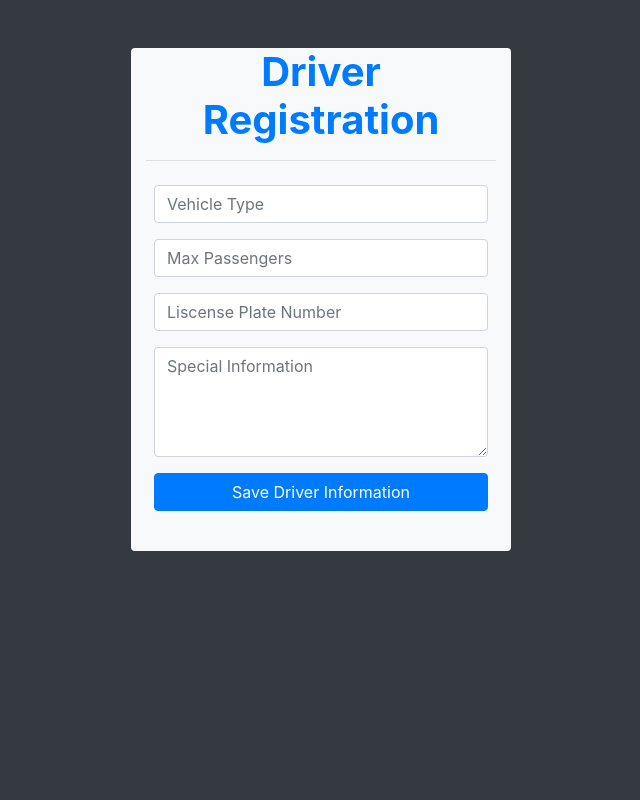
After one commit to chun77/rideshare, a Django app: page /rideshare/driverregister/ in a window 1280 px wide. The commit adds this page. Shown: the whole page, without its empty margins (319-959 px from the left). Run offline with Django 4.2, Linux system fonts and the light colour scheme; the visitor is signed in with stand-in values (Sample User, id 1); some libraries are stand-ins or nearby versions.

Commit message:
got driver registration done

```diff
--- a/docker-deploy/web-app/rideshare/forms.py
+++ b/docker-deploy/web-app/rideshare/forms.py
@@ -2,8 +2,16 @@ from django.forms import ModelForm
 from django.contrib.auth.forms import UserCreationForm
 from django.contrib.auth.models import User
 from django import forms
+from .models import Driver
 
-
+class CreateDriverForm(ModelForm):
+	# def __init__(self, *args, **kwargs):
+	# 	self.request = kwargs.pop("request")
+	# 	super(CreateDriverForm, self).__init__(*args, **kwargs)
+	# 	self.fields['user'] = self.request.user
+	class Meta:
+		model = Driver
+		fields = ['vehicle_type', 'max_passengers', 'plate_number', 'special_info']
 
 class CreateUserForm(UserCreationForm):
 	class Meta:
--- a/docker-deploy/web-app/rideshare/models.py
+++ b/docker-deploy/web-app/rideshare/models.py
@@ -22,7 +22,7 @@ def get_default_driver():
     return Driver.object.get(name='default')
 
 class Driver(models.Model):
-    user = models.ForeignKey(User, on_delete=models.SET(get_default_user))
+    user = models.ForeignKey(User, on_delete=models.CASCADE)
     vehicle_type = models.CharField(max_length=200)
     max_passengers = models.IntegerField()
     plate_number = models.CharField(max_length=200)
@@ -50,8 +50,8 @@ class Ride(models.Model):
     end_loc = models.CharField(max_length=200)
     create_time = models.DateTimeField("time created")
     end_time = models.DateTimeField("time completed")
-    driver_user = models.ForeignKey(Driver, on_delete=models.SET(get_default_driver))
-    request_user = models.ForeignKey(Rider, on_delete=models.SET(get_default_rider))
+    driver_user = models.ForeignKey(Driver, on_delete=models.CASCADE)
+    request_user = models.ForeignKey(Rider, on_delete=models.CASCADE)
 
     def __str__(self):
         return f'({self.status}, {self.driver_user}, {self.request_user}, {self.ride_id})'
--- /dev/null
+++ b/docker-deploy/web-app/rideshare/templates/rideshare/driverRegister.html
@@ -0,0 +1,57 @@
+<html lang="en">
+
+<head>
+  <meta charset="UTF-8">
+  <meta name="author" content="Sahil Kumar">
+  <meta http-equiv="X-UA-Compatible" content="IE=edge">
+  <meta name="viewport" content="width=device-width,initial-scale=1">
+  <title>Driver Registration</title>
+  <link rel="stylesheet" href="https://maxcdn.bootstrapcdn.com/bootstrap/4.1.0/css/bootstrap.min.css">
+  <link rel="stylesheet" href="https://use.fontawesome.com/releases/v5.0.13/css/all.css">
+</head>
+
+<body class="bg-dark">
+  <div class="container">
+    <div class="row justify-content-center">
+      <div class="col-md-4 mt-5 bg-light rounded">
+        <h1 class="text-center font-weight-bold text-primary">Driver Registration</h1>
+        <hr class="bg-light">
+        <h5 class="text-center text-success"></h5>
+        <form action="" method="POST" id="form-box" class="p-2">
+			{% csrf_token %}
+          <div class="form-group input-group">
+            <!-- <div class="input-group-prepend">
+              <span class="input-group-text"><i class="fas fa-user"></i></span>
+            </div> -->
+            <input type="text" name="vehicle_type" class="form-control" placeholder="Vehicle Type" required>
+          </div>
+          <div class="form-group input-group">
+            <!-- <div class="input-group-prepend">
+              <span class="input-group-text"><i class="fas fa-envelope"></i></span>
+            </div> -->
+            <input type="number" name="max_passengers"  class="form-control" placeholder="Max Passengers" required>
+          </div>
+          <div class="form-group input-group">
+            <!-- <div class="input-group-prepend">
+              <span class="input-group-text"><i class="fas fa-at"></i></span>
+            </div> -->
+            <input type="text" name="plate_number" class="form-control" placeholder="Liscense Plate Number" required>
+          </div>
+          <div class="form-group input-group">
+            <!-- <div class="input-group-prepend">
+              <span class="input-group-text"><i class="fas fa-comment-alt"></i></span>
+            </div> -->
+            <textarea name="special_info" id="msg" class="form-control"  placeholder="Special Information" cols="30" rows="4" required></textarea>
+          </div>
+          <div class="form-group">
+            <input type="submit" name="submit" id="submit" class="btn btn-primary btn-block" value="Save Driver Information">
+          </div>
+        </form>
+		{{form.errors}}
+
+      </div>
+    </div>
+  </div>
+</body>
+
+</html>
--- a/docker-deploy/web-app/rideshare/templates/rideshare/navbar.html
+++ b/docker-deploy/web-app/rideshare/templates/rideshare/navbar.html
@@ -21,11 +21,11 @@
   </div>
 
   <span class="hello-msg">Hello, {{request.user}}</span>
-  {% if request.user.id %}
+  {% if isDriver %}
   <span><a class='hello-msg' href = "{% url 'rideshare:editdriverinfo' %}">Go to Driver Page</a></span>
   {% else %}
   <span><a class='hello-msg' href = "{% url 'rideshare:driverregister' %}">Become a Driver</a></span>
-
+  {% endif %}
   <span ><a  class="hello-msg" href="{% url 'rideshare:logout' %}">Logout</a></span>
 
 </nav>
--- a/docker-deploy/web-app/rideshare/urls.py
+++ b/docker-deploy/web-app/rideshare/urls.py
@@ -7,4 +7,5 @@ urlpatterns = [
     path('', views.home, name="home"),
     path('login/', views.loginPage, name="login"),
     path('logout/', views.logoutUser, name="logout"),
+    path('driverregister/', views.driverRegister, name='driverregister')
 ]
--- a/docker-deploy/web-app/rideshare/views.py
+++ b/docker-deploy/web-app/rideshare/views.py
@@ -7,9 +7,9 @@ from .models import *
 from django.http import Http404
 from django.views import generic
 from django.contrib import messages
-from .forms import CreateUserForm
+from .forms import CreateUserForm, CreateDriverForm
 from django.contrib.auth import authenticate, login, logout
-
+from .models import Driver, Ride, Rider, RideUser
 from django.contrib.auth.decorators import login_required
 from django.shortcuts import render, get_object_or_404, redirect
 
@@ -65,15 +65,26 @@ def logoutUser(request):
 	return redirect('rideshare:login')
 
 @login_required(login_url='rideshare:login')
+def driverRegister(request):
+	initial_data = {'user': request.user}
+	form = CreateDriverForm()
+
+	if request.method == 'POST':
+		form = CreateDriverForm(request.POST)
+		print('vehicle type')
+		# print(form.fields['vehicle_type'].)
+		# form.fields['user'] = request.user
+		if form.is_valid():
+			driver = form.save(commit=False)
+			driver.user = request.user
+			driver.save()
+			return redirect('rideshare:home')
+	driver_context = {'form': form}
+	return render(request, 'rideshare/driverRegister.html', driver_context)
+
+@login_required(login_url='rideshare:login')
 def home(request):
-	users = User.objects.all()
+	context = {}
 
-
-	context = {'user_list':users}
-
+	context['isDriver'] = Driver.objects.filter(user=request.user).exists()
 	return render(request, 'rideshare/home.html', context)
-
-# class DetailView(generic.DetailView):
-#     model = User
-#     context_object_name = 'user'
-#     template_name = "rideshare/detail.html"
```
Also changed, not shown: docker-deploy/web-app/rideshare/static/rideshare/style.css (+26 -6 lines).
